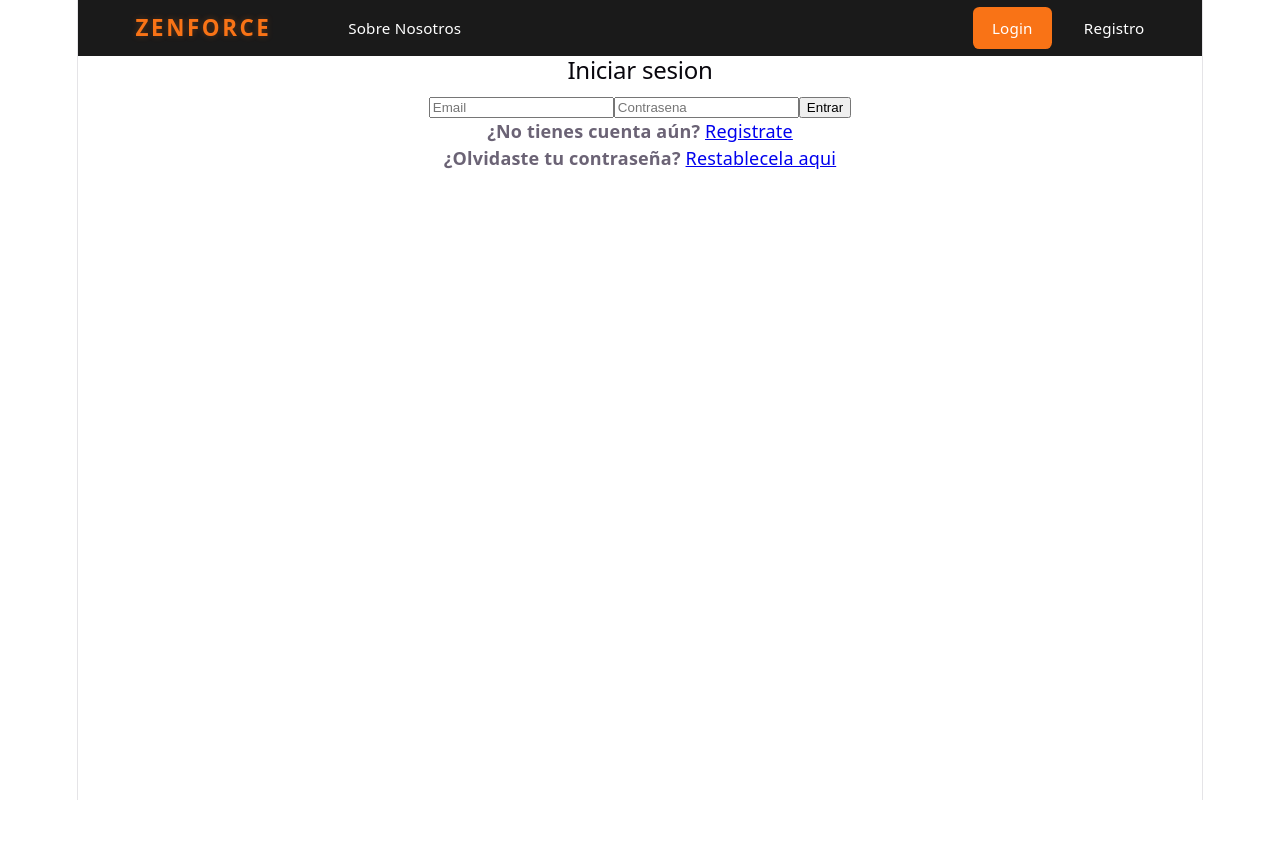
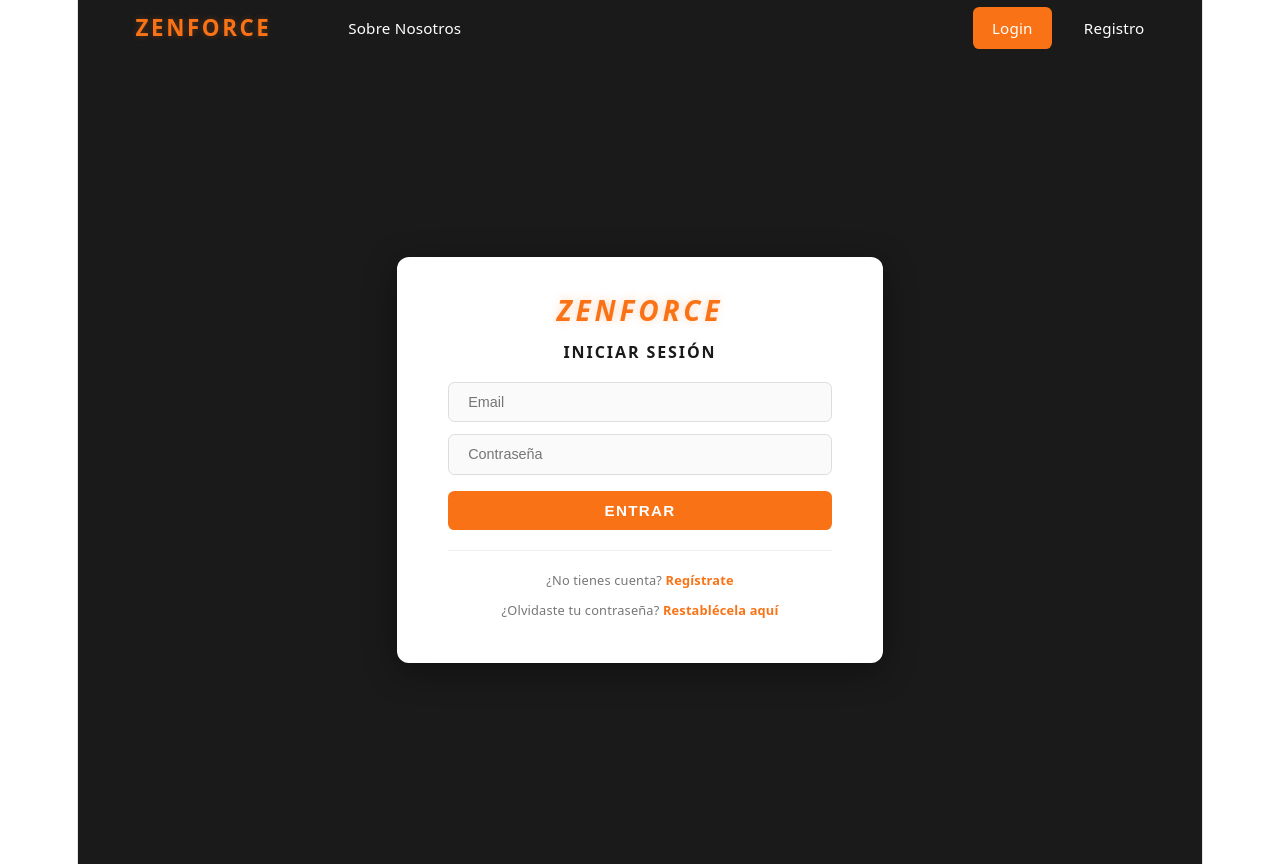
Before and after one commit to alegimlop/ZenForce, a React (Vite) app in the folder frontend/: page /login in a window 1280 px wide. Before the commit the page ends 800 px from the top, so only its background shows below. Built offline with nearby package versions, Linux system fonts and the light colour scheme.

Commit message:
auth css, css para el iniciar sesion y el registar

```diff
--- /dev/null
+++ b/frontend/src/pages/Auth.css
@@ -0,0 +1,120 @@
+.contenedor-auth {
+    min-height: 93vh;
+    background-color: #1a1a1a;
+    display: grid;
+    place-items: center;
+    padding: 4vh 2vw;
+}
+
+.tarjeta-auth {
+    background-color: #ffffff;
+    border-radius: 1.5vh;
+    padding: 5vh 4vw;
+    width: 100%;
+    max-width: 30vw;
+    display: grid;
+    gap: 2.5vh;
+    box-shadow: 0 1vh 4vh rgba(0, 0, 0, 0.4);
+}
+
+.titulo-auth {
+    font-size: 3.5vh;
+    font-weight: 900;
+    color: #f97316;
+    text-align: center;
+    margin: 0;
+    font-style: italic;
+    letter-spacing: 0.3vw;
+    text-shadow: 0 0 1vh rgba(249, 115, 22, 0.3);
+}
+
+.subtitulo-auth {
+    font-size: 2vh;
+    font-weight: 600;
+    color: #1a1a1a;
+    text-align: center;
+    margin: 0;
+    text-transform: uppercase;
+    letter-spacing: 0.15vw;
+}
+
+.formulario-auth {
+    display: grid;
+    gap: 1.5vh;
+}
+
+.formulario-auth input {
+    width: 100%;
+    padding: 1.4vh 1.5vw;
+    border: 1px solid #dddddd;
+    border-radius: 0.8vh;
+    font-size: 1.8vh;
+    color: #1a1a1a;
+    background-color: #fafafa;
+    outline: none;
+    transition: border-color 0.2s;
+    box-sizing: border-box;
+}
+
+.formulario-auth input:focus {
+    border-color: #f97316;
+    background-color: #ffffff;
+}
+
+.boton-auth {
+    background-color: #f97316;
+    color: #ffffff;
+    border: none;
+    padding: 1.4vh 2vw;
+    border-radius: 0.8vh;
+    font-size: 1.9vh;
+    font-weight: 700;
+    cursor: pointer;
+    transition: background-color 0.2s;
+    text-transform: uppercase;
+    letter-spacing: 0.1vw;
+    margin-top: 0.5vh;
+}
+
+.boton-auth:hover {
+    background-color: #fb923c;
+}
+
+.enlaces-auth {
+    display: grid;
+    gap: 0.5vh;
+    border-top: 1px solid #eeeeee;
+    padding-top: 2vh;
+}
+
+.enlaces-auth p {
+    font-size: 1.6vh;
+    color: #777777;
+    margin: 0;
+    text-align: center;
+}
+
+.enlaces-auth a {
+    color: #f97316;
+    font-weight: 600;
+    text-decoration: none;
+}
+
+.enlaces-auth a:hover {
+    text-decoration: underline;
+}
+
+.error-auth {
+    font-size: 1.6vh;
+    color: #cc0000;
+    text-align: center;
+    margin: 0;
+    font-weight: 600;
+}
+
+@media (max-width: 768px) {
+    .tarjeta-auth {
+        max-width: 90vw;
+        padding: 4vh 6vw;
+    }
+}
--- a/frontend/src/pages/login.jsx
+++ b/frontend/src/pages/login.jsx
@@ -1,7 +1,7 @@
 import { useState } from 'react'
 import { loginService } from '../services/auth'
 import { Link, useNavigate } from 'react-router-dom'
-
+import './Auth.css'
 
 function Login() {
     const [email, setEmail] = useState('')
@@ -22,10 +22,12 @@ function Login() {
     }
 
     return (
-        <div>
-            <h2>Iniciar sesion</h2>
-            {error && <p>{error}</p>}
-            <form onSubmit={handleSubmit}>
+        <div className="contenedor-auth">
+            <div className="tarjeta-auth">
+                <h1 className="titulo-auth">ZENFORCE</h1>
+                <h2 className="subtitulo-auth">Iniciar sesión</h2>
+                {error && <p className="error-auth">{error}</p>}
+                <form className="formulario-auth" onSubmit={handleSubmit}>
                     <input
                         type="email"
                         placeholder="Email"
@@ -34,14 +36,17 @@ function Login() {
                     />
                     <input
                         type="password"
-                    placeholder="Contrasena"
+                        placeholder="Contraseña"
                         value={password}
                         onChange={(e) => setPassword(e.target.value)}
                     />
-                <button type="submit">Entrar</button>
+                    <button type="submit" className="boton-auth">Entrar</button>
                 </form>
-            <p><b>¿No tienes cuenta aún? </b><Link to="/registro">Registrate</Link></p>
-            <p><b>¿Olvidaste tu contraseña? </b><Link to="/restablecer-password">Restablecela aqui</Link></p>
+                <div className="enlaces-auth">
+                    <p>¿No tienes cuenta? <Link to="/registro">Regístrate</Link></p>
+                    <p>¿Olvidaste tu contraseña? <Link to="/restablecer-password">Restablécela aquí</Link></p>
+                </div>
+            </div>
         </div>
     )
 }
--- a/frontend/src/pages/registro.jsx
+++ b/frontend/src/pages/registro.jsx
@@ -1,6 +1,7 @@
 import { useState } from 'react'
 import { registroService } from '../services/auth'
-import { useNavigate } from 'react-router-dom'
+import { Link, useNavigate } from 'react-router-dom'
+import './Auth.css'
 
 function Registro() {
     const [nombre, setNombre] = useState('')
@@ -20,10 +21,12 @@ function Registro() {
     }
 
     return (
-        <div>
-            <h2>Registro</h2>
-            {error && <p>{error}</p>}
-            <form onSubmit={handleSubmit}>
+        <div className="contenedor-auth">
+            <div className="tarjeta-auth">
+                <h1 className="titulo-auth">ZENFORCE</h1>
+                <h2 className="subtitulo-auth">Crear cuenta</h2>
+                {error && <p className="error-auth">{error}</p>}
+                <form className="formulario-auth" onSubmit={handleSubmit}>
                     <input
                         type="text"
                         placeholder="Nombre"
@@ -42,8 +45,12 @@ function Registro() {
                         value={password}
                         onChange={(e) => setPassword(e.target.value)}
                     />
-                <button type="submit">Registrarse</button>
+                    <button type="submit" className="boton-auth">Registrarse</button>
                 </form>
+                <div className="enlaces-auth">
+                    <p>¿Ya tienes cuenta? <Link to="/login">Inicia sesión</Link></p>
+                </div>
+            </div>
         </div>
     )
 }
```
Lines whose indentation alone changed are shown as unchanged.
